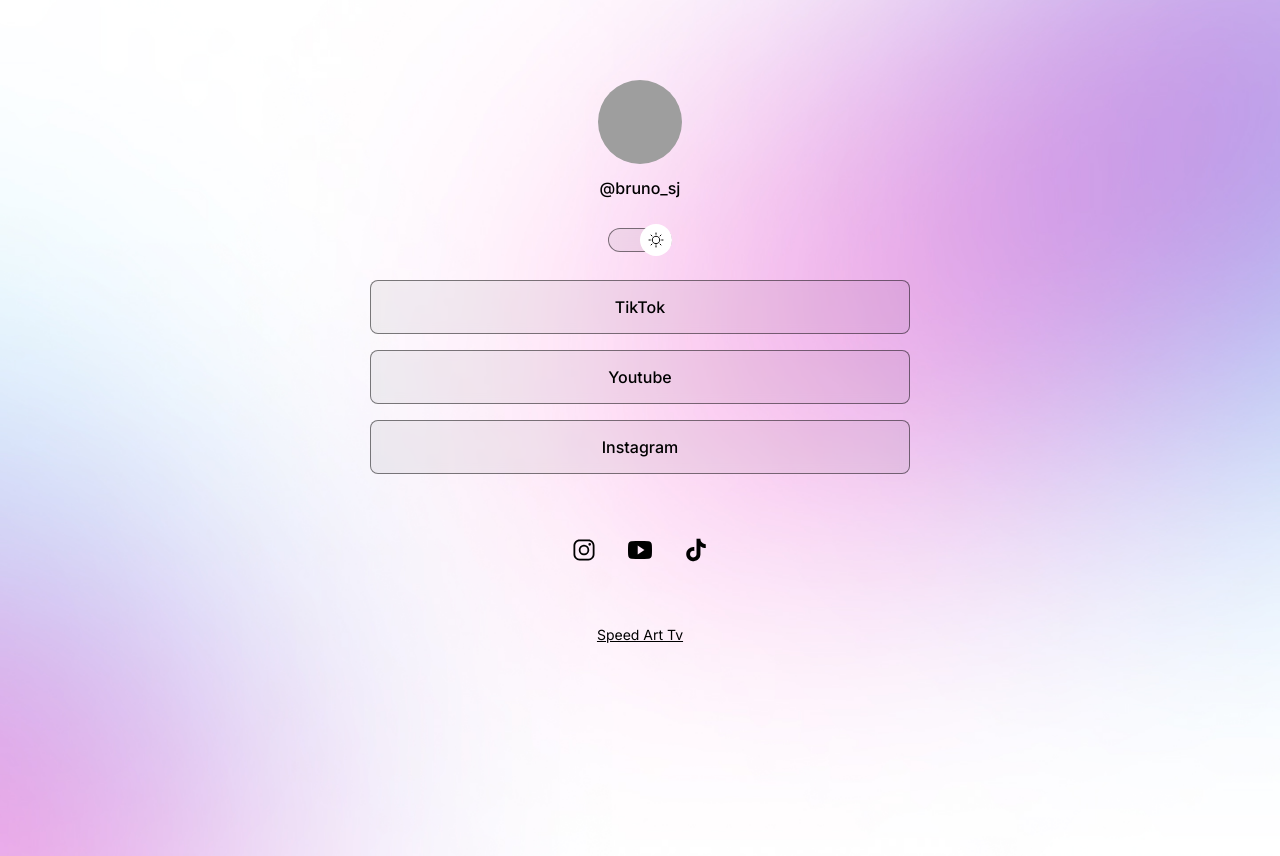
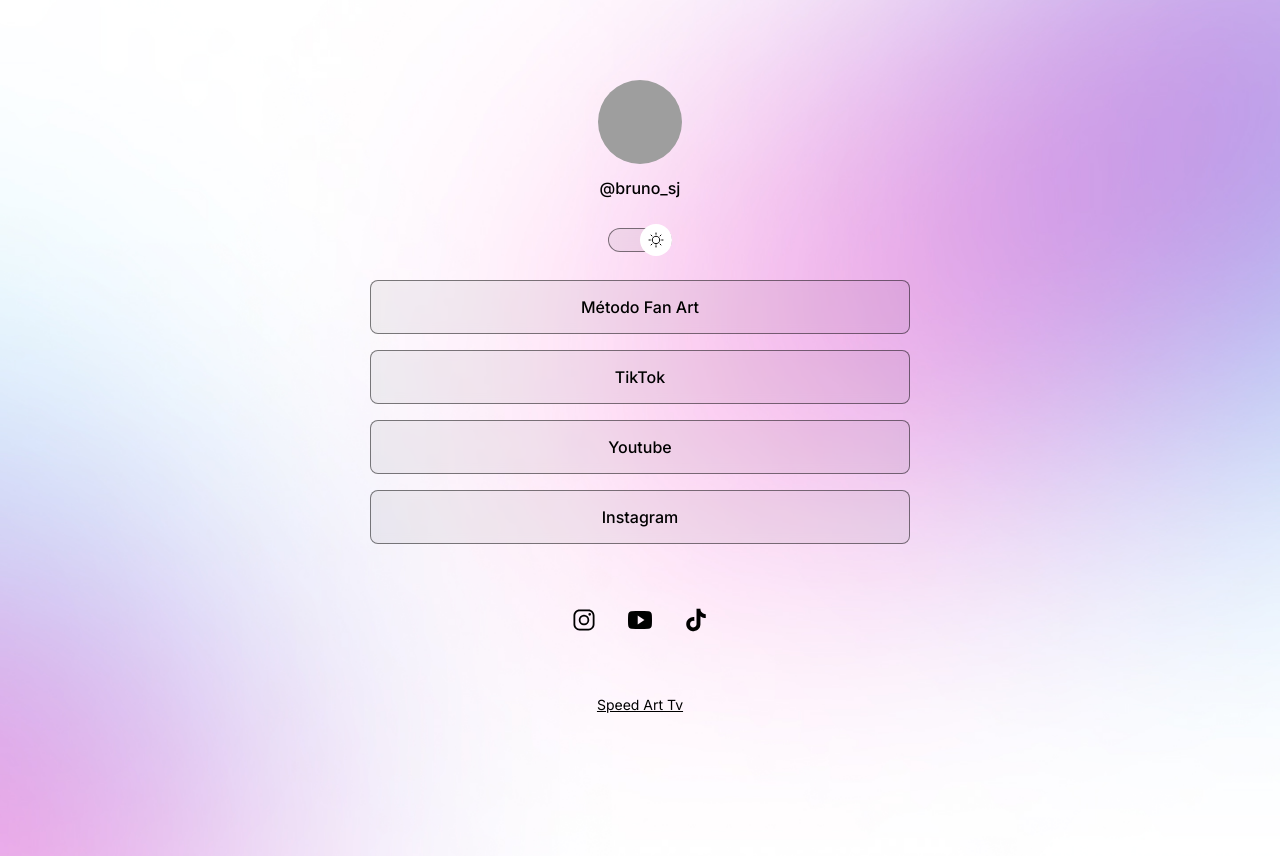
Before and after one commit to Bruno-sj/Speed-Art-Tv, a plain HTML site: page index.html in a window 1280 px wide. Drawn offline with nearby package versions, Linux system fonts and the light colour scheme; grey boxes are pictures that could not be loaded.

Commit message:
Update index.html

```diff
--- a/index.html
+++ b/index.html
@@ -31,6 +31,11 @@
       </div>
 
       <ul>
+
+         <li>
+          <a href="https://tinyurl.com/metodo-desenho">Método Fan Art</a>
+        </li>
+
         <li>
           <a href="https://www.tiktok.com/@editsbsj?lang=pt-BR">TikTok</a>
         </li>
```
